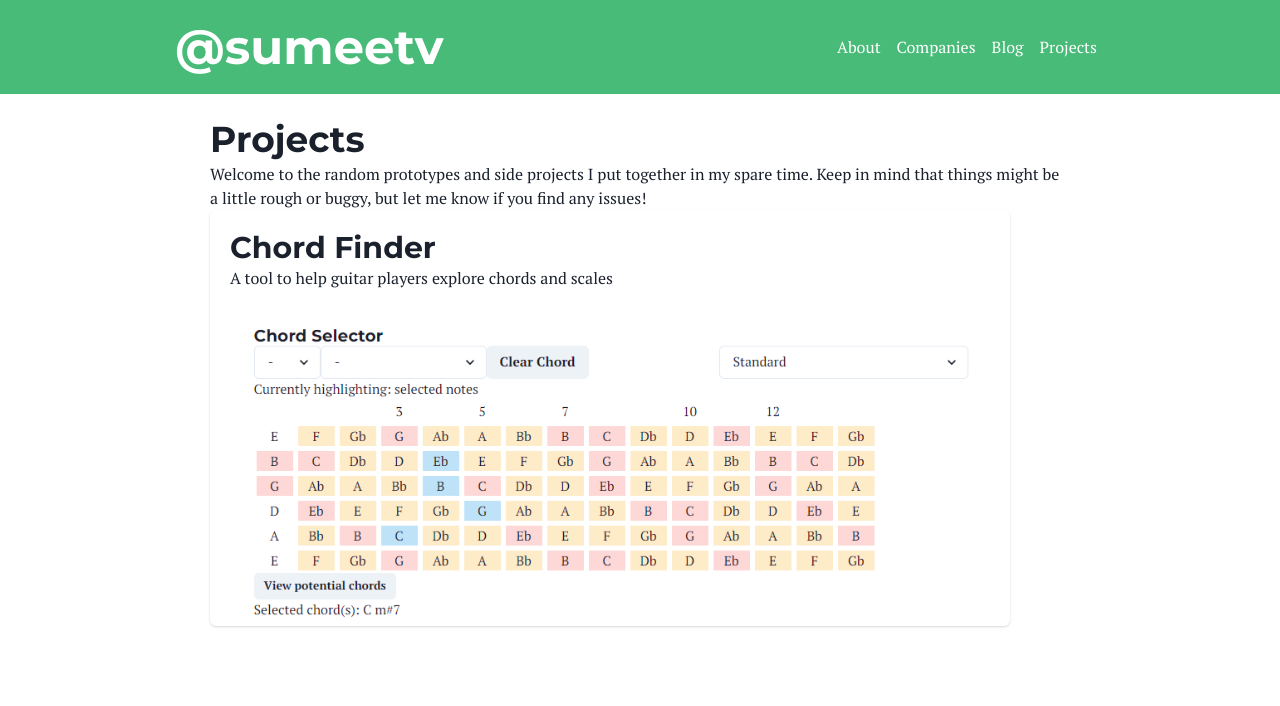
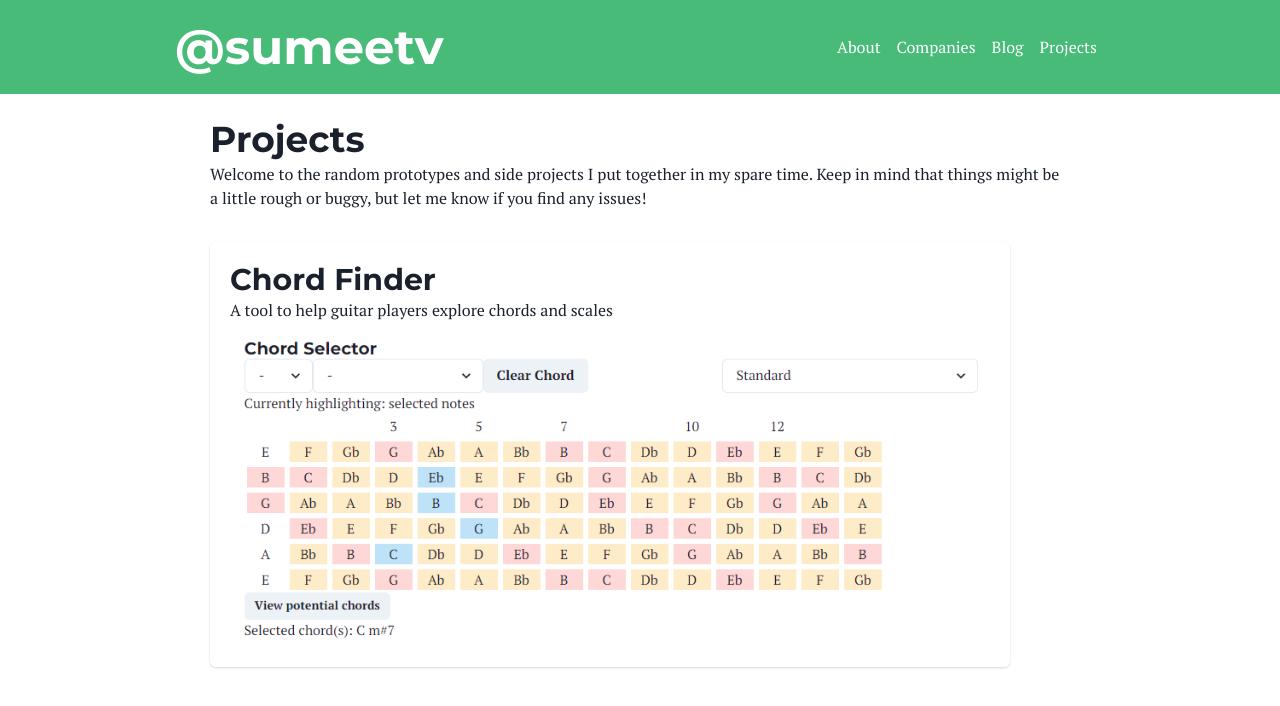
Before and after one commit to sumeetv/chord-finder, a Next.js app: page /projects in a window 1280 px wide. Shown: the top 706 px of the page. Built offline with nearby package versions, Linux system fonts and the light colour scheme.

Commit message:
Clean up preview image for chord finder

```diff
--- a/src/app/projects/page.tsx
+++ b/src/app/projects/page.tsx
@@ -10,14 +10,14 @@ export default function Page() {
                 Welcome to the random prototypes and side projects I put together in my spare time. Keep in mind that things might be a little rough or buggy, but let me know if you find any issues!
             </Text>
             <Link href='/projects/chord-finder'>
-                <Card style={{ maxWidth: `800px` }}>
+                <Card style={{ maxWidth: `800px` }} marginTop={`2rem`}>
                     <CardBody>
                         <Heading size={'lg'}>Chord Finder</Heading>
                         <Text>
                             A tool to help guitar players explore chords and scales
                         </Text>
+                        <Image src={'/chord-selector-preview.png'} alt="Preview image of chord selector tool" />
                     </CardBody>
-                    <Image src={'/chord-selector-preview.png'} style={{ paddingLeft: `1.875rem`, paddingRight: `1.875rem` }} />
                 </Card>
             </Link>
         </div>
```
